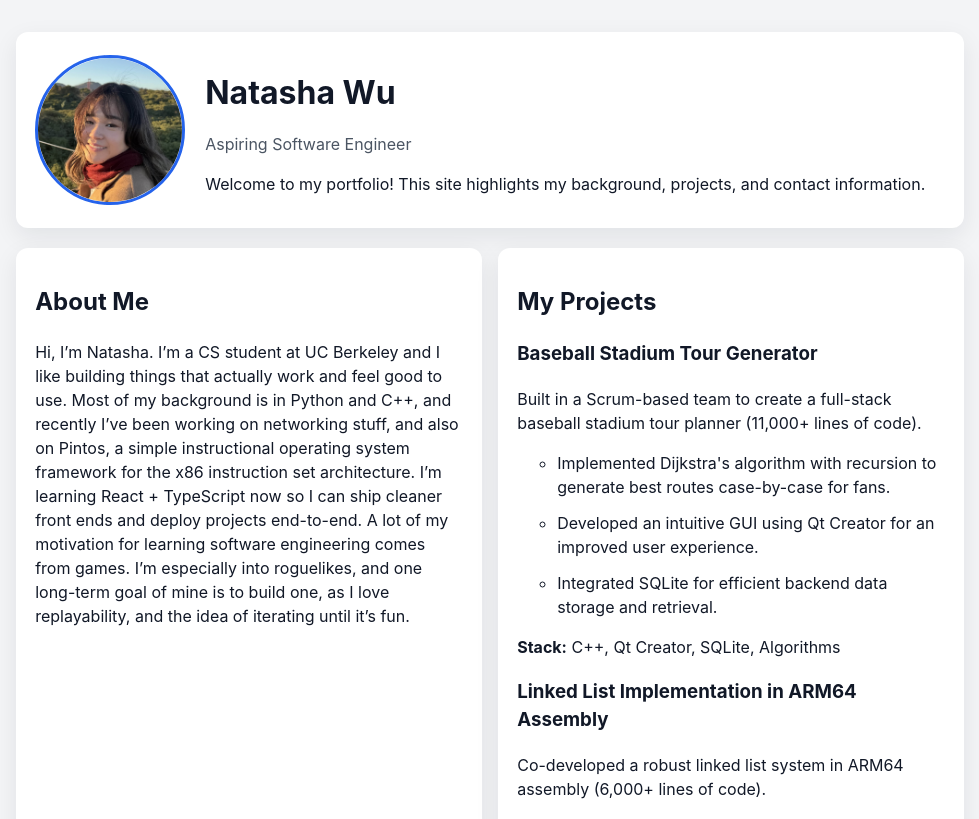
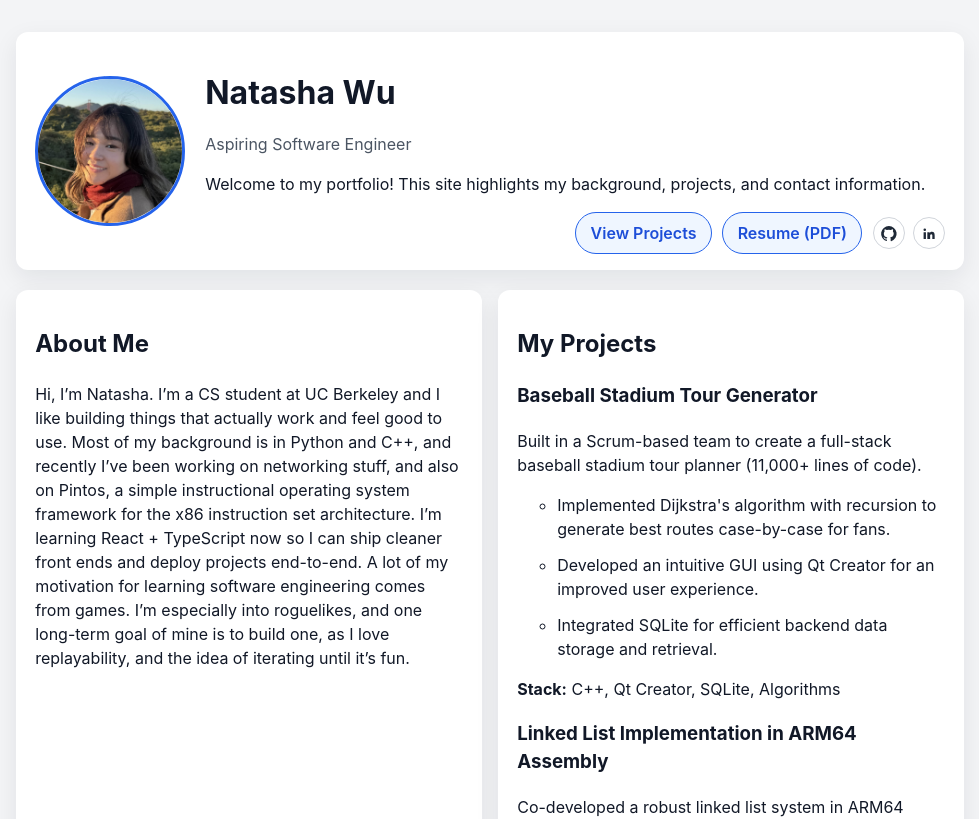
Before and after one commit to natashajyw/natashajyw.github.io, a React (Vite) app: page / in a window 1280 px wide. Shown: the top 819 px of the page, without its empty margins (150-1129 px from the left). Built offline with nearby package versions, Linux system fonts and the light colour scheme.

Commit message:
Add hero quick-action buttons and social icons

```diff
--- a/src/App.tsx
+++ b/src/App.tsx
@@ -58,13 +58,48 @@ export default function App() {
           alt="Natasha Wu profile photo"
           className="profile-image"
         />
-        <div>
+        <div className="hero-content">
           <h1>Natasha Wu</h1>
           <p className="subtitle">Aspiring Software Engineer</p>
           <p>
             Welcome to my portfolio! This site highlights my background,
             projects, and contact information.
           </p>
+          <div className="hero-actions" aria-label="Quick links">
+            <a className="hero-button" href="#projects">
+              View Projects
+            </a>
+            <a
+              className="hero-button"
+              href="/resume.pdf"
+              target="_blank"
+              rel="noreferrer"
+            >
+              Resume (PDF)
+            </a>
+            <div className="icon-links" aria-label="Social links">
+              <a
+                href="https://github.com/natashajyw"
+                target="_blank"
+                rel="noreferrer"
+                aria-label="GitHub"
+              >
+                <svg viewBox="0 0 24 24" role="img" aria-hidden="true">
+                  <path d="M12 1.5a10.5 10.5 0 0 0-3.32 20.46c.53.1.72-.23.72-.52v-1.8c-2.95.64-3.57-1.25-3.57-1.25-.48-1.2-1.17-1.53-1.17-1.53-.95-.65.08-.64.08-.64 1.06.07 1.62 1.08 1.62 1.08.93 1.58 2.45 1.13 3.05.86.09-.68.36-1.13.66-1.39-2.36-.27-4.84-1.17-4.84-5.2 0-1.15.42-2.1 1.08-2.84-.11-.27-.47-1.38.11-2.87 0 0 .89-.28 2.9 1.08a9.97 9.97 0 0 1 5.28 0c2.01-1.36 2.9-1.08 2.9-1.08.58 1.49.22 2.6.11 2.87.67.74 1.08 1.69 1.08 2.84 0 4.04-2.48 4.92-4.85 5.19.37.32.71.95.71 1.92v2.84c0 .29.19.62.73.52A10.5 10.5 0 0 0 12 1.5Z" />
+                </svg>
+              </a>
+              <a
+                href="https://www.linkedin.com/in/natasha-wu-461691257/"
+                target="_blank"
+                rel="noreferrer"
+                aria-label="LinkedIn"
+              >
+                <svg viewBox="0 0 24 24" role="img" aria-hidden="true">
+                  <path d="M6.5 8.25A1.75 1.75 0 1 1 6.5 4.75a1.75 1.75 0 0 1 0 3.5ZM4.9 9.75h3.2V19h-3.2V9.75ZM10 9.75h3.06v1.26h.04c.43-.8 1.48-1.64 3.05-1.64 3.26 0 3.85 2.15 3.85 4.95V19h-3.2v-4.11c0-.98-.02-2.24-1.37-2.24-1.37 0-1.58 1.07-1.58 2.17V19H10V9.75Z" />
+                </svg>
+              </a>
+            </div>
+          </div>
         </div>
       </header>
 
@@ -76,7 +111,7 @@ export default function App() {
           </p>
         </section>
 
-        <section className="card">
+        <section className="card" id="projects">
           <h2>My Projects</h2>
           <ul className="project-list">
             {projects.map((project) => (
--- a/src/styles.css
+++ b/src/styles.css
@@ -9,6 +9,10 @@
 
 * {
   box-sizing: border-box;
+}
+
+html {
+  scroll-behavior: smooth;
 }
 
 body {
@@ -32,6 +36,60 @@ body {
 .subtitle {
   color: #4b5563;
   margin-top: -0.4rem;
+}
+
+.hero-content {
+  width: 100%;
+}
+
+.hero-actions {
+  display: flex;
+  justify-content: flex-end;
+  align-items: center;
+  gap: 0.65rem;
+  margin-top: 1rem;
+  flex-wrap: wrap;
+}
+
+.hero-button {
+  display: inline-flex;
+  align-items: center;
+  justify-content: center;
+  padding: 0.5rem 0.9rem;
+  border-radius: 999px;
+  border: 1px solid #2563eb;
+  background: #eff6ff;
+  color: #1d4ed8;
+  font-weight: 600;
+  transition: background 150ms ease;
+}
+
+.hero-button:hover {
+  background: #dbeafe;
+  text-decoration: none;
+}
+
+.icon-links {
+  display: inline-flex;
+  align-items: center;
+  gap: 0.5rem;
+}
+
+.icon-links a {
+  display: inline-flex;
+  align-items: center;
+  justify-content: center;
+  width: 2rem;
+  height: 2rem;
+  border-radius: 999px;
+  border: 1px solid #d1d5db;
+  color: #1f2937;
+}
+
+.icon-links svg {
+  width: 1.1rem;
+  height: 1.1rem;
+  fill: currentColor;
 }
 
 .grid {
@@ -82,6 +140,10 @@ a:hover {
     text-align: center;
     justify-items: center;
   }
+
+  .hero-actions {
+    justify-content: center;
+  }
 }
 
 
```
